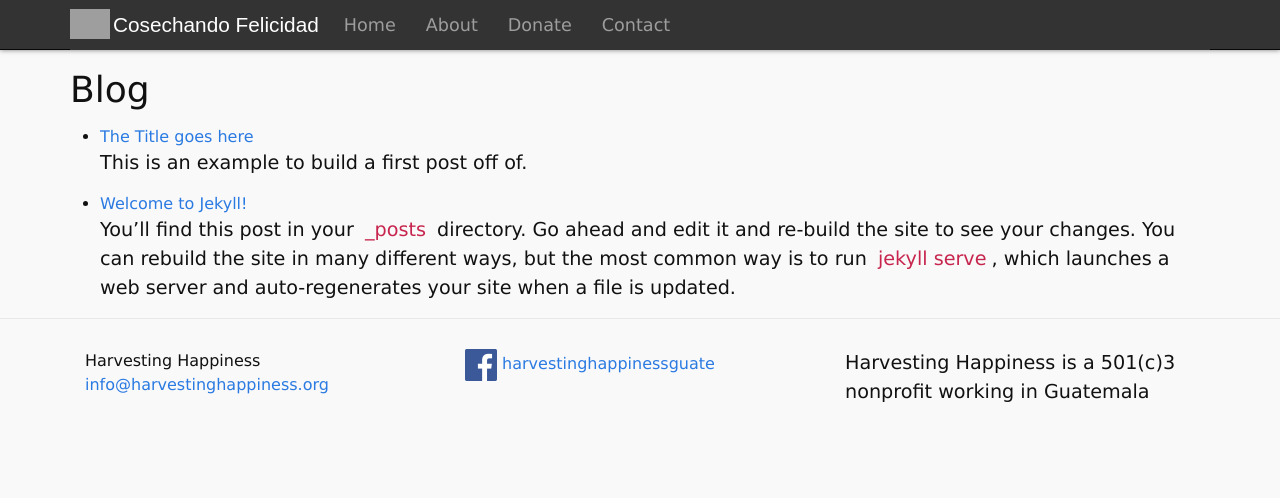
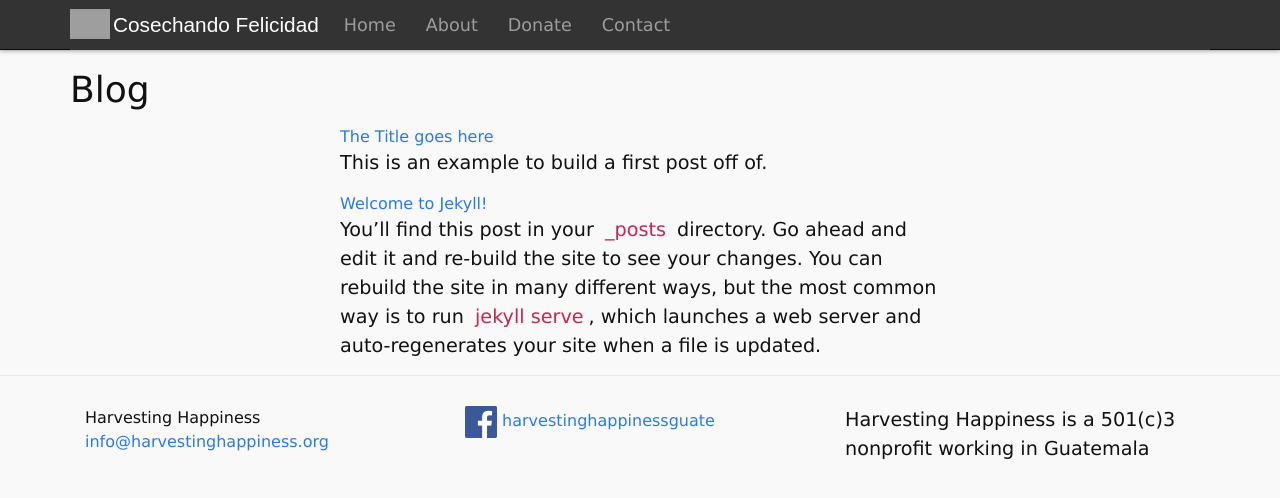
Before and after one commit to harvestinghappiness/harvestinghappiness.github.io, a Jekyll site: the page built from blog.md, in a window 1280 px wide. Shown: the top 498 px of the page. Built offline with Jekyll 4.4.1, drawn with Linux system fonts in a browser that asks for light colours.

Commit message:
Update style.css

```diff
--- a/css/style.css
+++ b/css/style.css
@@ -145,6 +145,12 @@ select {
     width: 315px;
 }
 
+ul.blog {
+  max-width: 600px;
+  list-style: none;
+  margin: auto;
+}
+
 @media screen and (min-width: 767px) {
   .nav li.active > a {
     border-bottom: 3px solid #cc7a6f;
```
